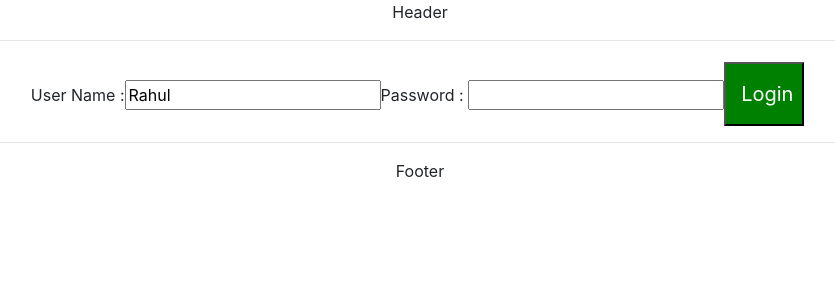
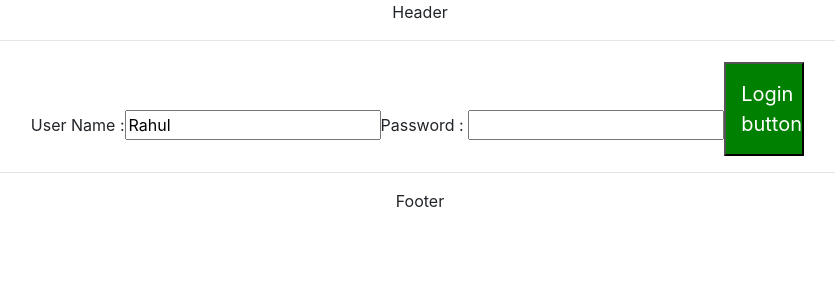
Before and after one commit to rm505125/first-full-stack-app, a React (Create React App) app: page / in a window 1280 px wide. Shown: the top 300 px of the page, without its empty margins (220-1055 px from the left). Built offline with nearby package versions, Linux system fonts and the light colour scheme.

Commit message:
button name change

```diff
--- a/src/Components/Todo/LoginComponent.js
+++ b/src/Components/Todo/LoginComponent.js
@@ -35,7 +35,7 @@ class LoginComponent extends Component {
           //   onChange={this.handlePasswordChange}
           onChange={this.handleChange}
         />
-        <button onClick={this.loginClicked}>Login</button>
+        <button onClick={this.loginClicked}>Login button</button>
       </div>
     );
   }
```
